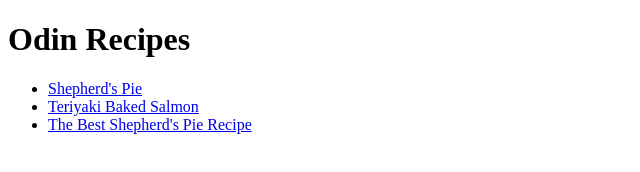
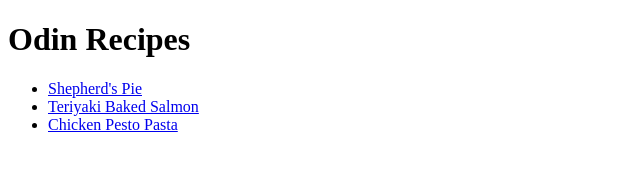
Before and after one commit to iamEddoh/odin-recipes, a plain HTML site: page index.html in a window 1280 px wide. Shown: the whole page, without its empty margins (0-640 px from the left). Drawn offline with Linux system fonts and the light colour scheme.

Commit message:
Add third recipe

```diff
--- a/index.html
+++ b/index.html
@@ -9,7 +9,7 @@
         <ul>
             <li><a href="recipes/shepherds-pie.html">Shepherd's Pie</a></li>
             <li><a href="recipes/teriyaki-baked-salmon.html">Teriyaki Baked Salmon</a></li>
-            <li><a href="recipes/shepherds-pie.html">The Best Shepherd's Pie Recipe</a></li>
+            <li><a href="recipes/chicken-pesto-pasta.html">Chicken Pesto Pasta</a></li>
         </ul>
     </body>
 </html>
```
